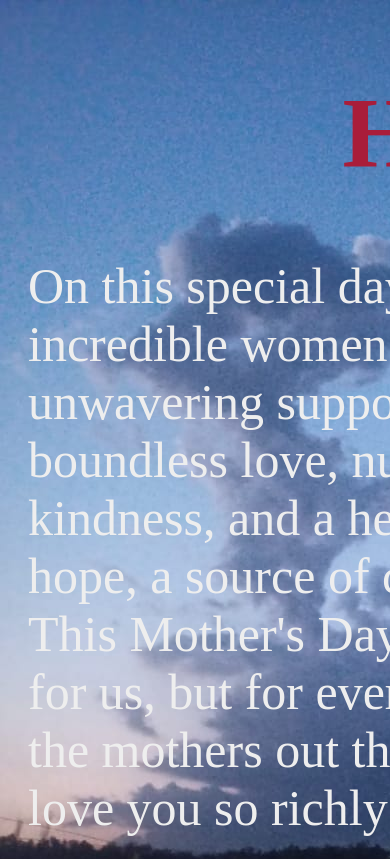
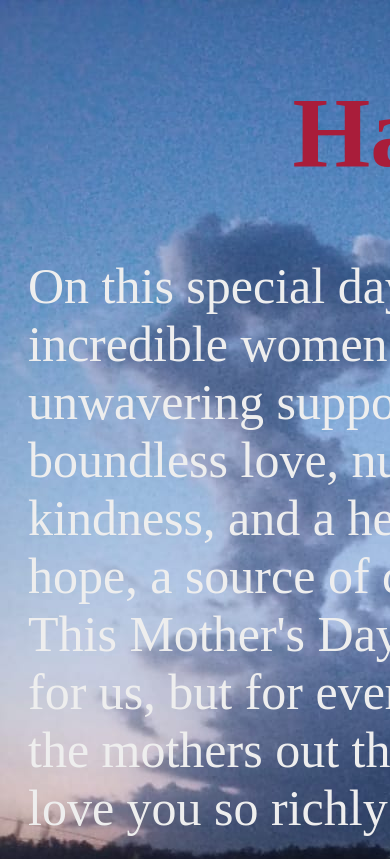
Before and after one commit to kushagrapandey761/Mothers-Day, a React (Create React App) app: page / in a window 390 px wide. Shown: the top 859 px of the page. Built offline with nearby package versions, Linux system fonts and the light colour scheme.

Commit message:
Media Query Update

```diff
--- a/public/main.css
+++ b/public/main.css
@@ -70,4 +70,8 @@ video{
         left: 20px;
         right: 20px;
     }
+    .heading{
+        position: relative;
+        right: 50px;
+    }
 }
```
